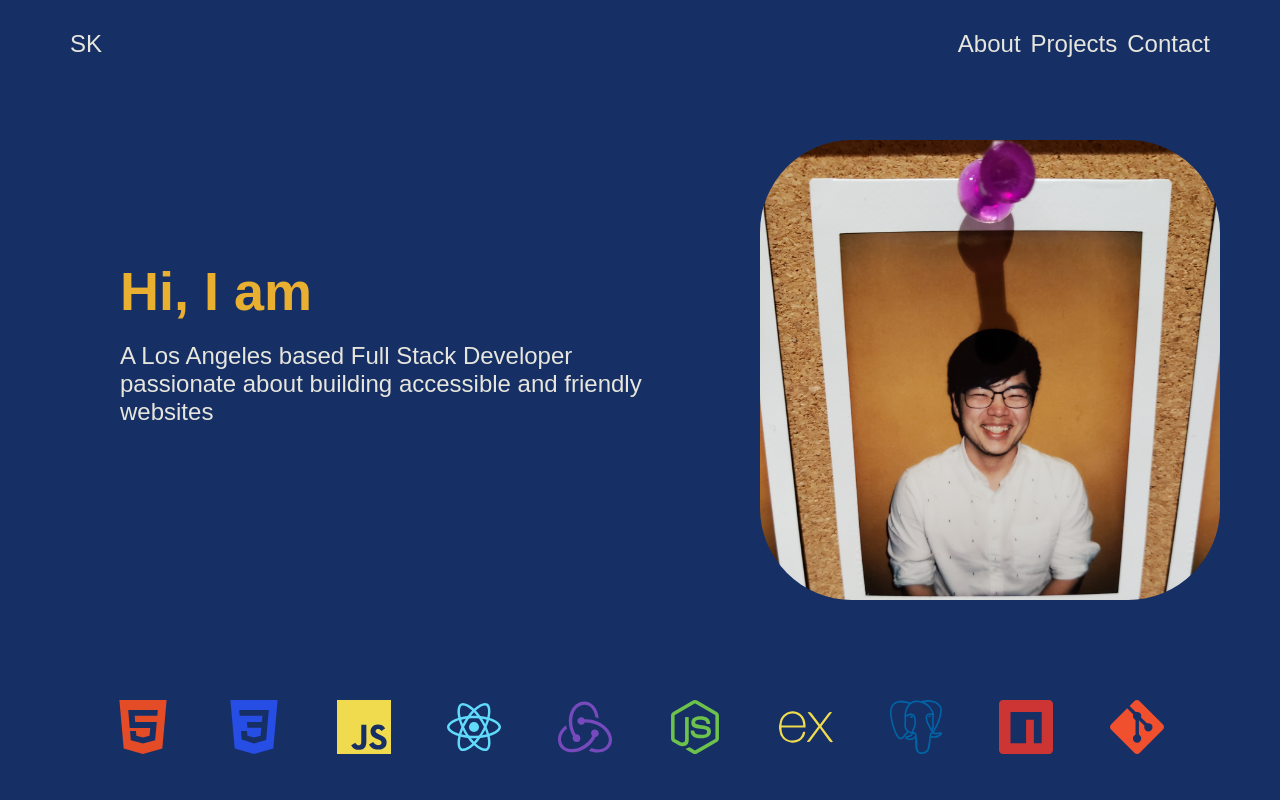
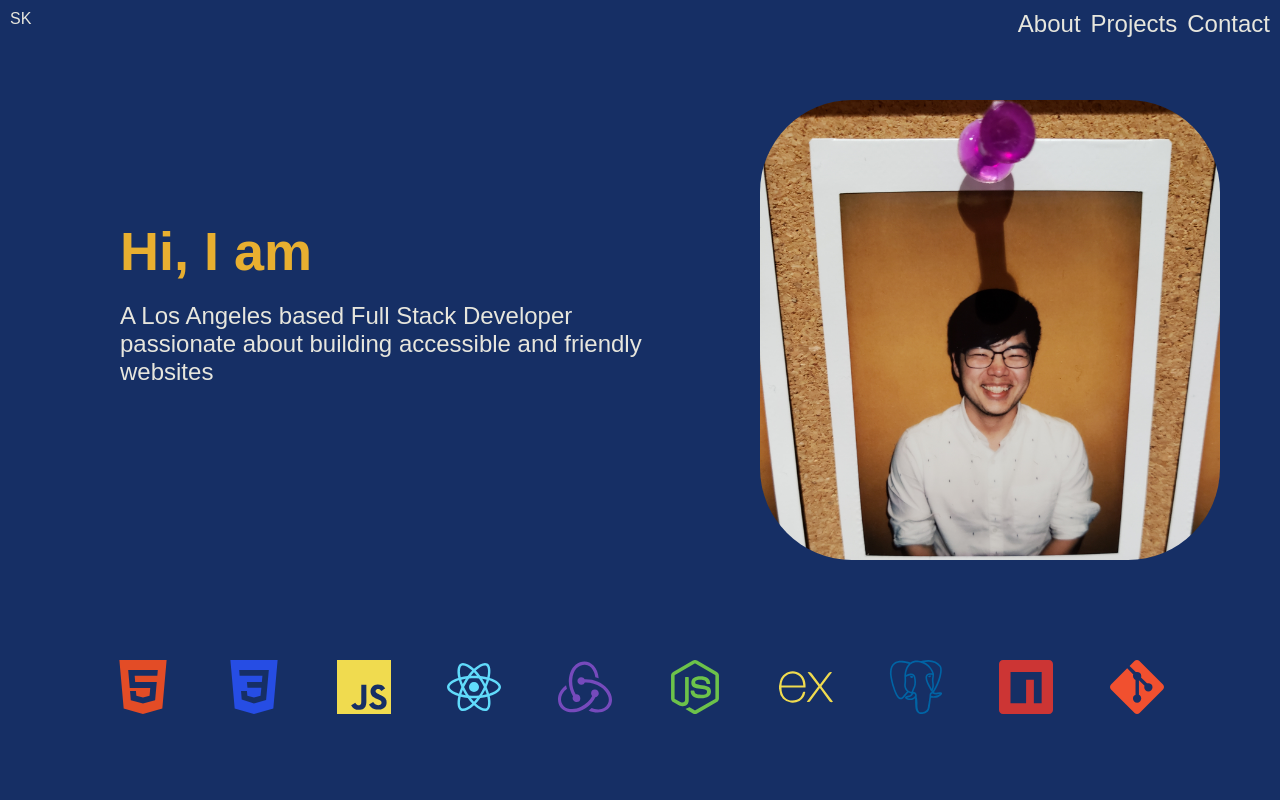
Before and after one commit to seung0708/seung0708.github.io, a React (Vite) app: page / in a window 1280 px wide. Shown: the top 800 px of the page. Built offline with nearby package versions, Linux system fonts and the light colour scheme.

Commit message:
replaced all instances of class to className

```diff
--- a/src/components/About.jsx
+++ b/src/components/About.jsx
@@ -3,12 +3,12 @@ import React from 'react'
 const About = () => {
   return (
     <section id="about">
-        <div class="about container">
-            <div class="about_heading">
+        <div className="about container">
+            <div className="about_heading">
                 <h2>About Me</h2>
                 <p>I am Full Stack Developer living in Los Angeles, CA</p>
             </div>
-            <div class="about_intro">
+            <div className="about_intro">
                 <p>In 2019, I began my journey into tech from inside sales, graduating from a bootcamp in 2020. </p>
                 <p>In 2021, I got my first job as an Associate Software Developer, focusing primarily on database management.</p>
                 <p>In 2023, I left my role to support the family business, where I realized how web development could directly benefit businesses like my parents'</p>
--- a/src/components/Contact.jsx
+++ b/src/components/Contact.jsx
@@ -3,12 +3,12 @@ import React from 'react'
 const Contact = () => {
   return (
     <section id="contact">
-            <div class="container">
-                <div class="contact_heading">
+            <div className="container">
+                <div className="contact_heading">
                     <h2>Contact Me</h2>
                     <p>Say hello @ seung.kim0708@gmail.com</p>
                     <p>For my info, here's my <a href="./assets/General Resume (2).pdf">resume</a></p>
-                    <div class="social_links">
+                    <div className="social_links">
                         <a href="https://www.linkedin.com/in/seung-kim-8a3469133/">
                             <img src="./assets/images/linkedin.png" />
                         </a>
@@ -17,21 +17,21 @@ const Contact = () => {
                         </a>
                     </div>
                 </div>
-                <div class="contact_form">
+                <div className="contact_form">
                     <form>
-                        <div class="contact_form_field">
+                        <div className="contact_form_field">
                             <label>Name:</label>
                             <input type="text" id="name" name="name" required/>
                         </div>
-                        <div class="contact_form_field">
+                        <div className="contact_form_field">
                             <label>Email:</label>
                             <input type="email" id="email" name="email" required/>
                         </div>
-                        <div class="contact_form_field">
+                        <div className="contact_form_field">
                             <label>Subject:</label>
                             <input type="text" id="subject" name="subject" required/>
                         </div>
-                        <div class="contact_form_field">
+                        <div className="contact_form_field">
                             <label>Message:</label>
                             <textarea required></textarea>
                         </div>
--- a/src/components/Header.jsx
+++ b/src/components/Header.jsx
@@ -4,13 +4,15 @@ import { NavLink } from 'react-router-dom'
 const Header = () => {
   return (
     <header>
-        <div class="container">
-            <nav class="desktop_nav">
-                <div class="logo">SK</div>
-                <ul class="nav_links">
-                    <li class="nav_link"><a href="#about">About</a></li>
-                    <li class="nav_link"><a href="#projects">Projects</a></li>
-                    <li class="nav_link"><a href="#contact">Contact</a></li>
+        <div classNameName="container">
+            <nav classNameName="desktop_nav">
+              <div classNameName='logo'>
+                <div classNameName="logo">SK</div>
+              </div>
+                <ul className="nav_links">
+                    <li className="nav_link"><a href="#about">About</a></li>
+                    <li className="nav_link"><a href="#projects">Projects</a></li>
+                    <li className="nav_link"><a href="#contact">Contact</a></li>
                 </ul>
             </nav>
         </div>
--- a/src/components/Hero.tsx
+++ b/src/components/Hero.tsx
@@ -3,15 +3,15 @@ import React from 'react'
 const Hero = () => {
   return (
     <section id="hero">
-        <div class="container">
-            <div class="hero">
-                <div class="hero_heading">
+        <div className="container">
+            <div className="hero">
+                <div className="hero_heading">
                     <h1>Hi, I am <span id="typing-text"></span></h1>
                     <p>A Los Angeles based Full Stack Developer passionate about building accessible and friendly websites</p>
                 </div>
-                <img class="hero_img" src="./assets/images/IMG_20190312_191356_018.jpg" />
+                <img className="hero_img" src="./assets/images/IMG_20190312_191356_018.jpg" />
             </div>
-            <div class="skills">
+            <div className="skills">
                 <img src="./assets/images/html5.svg" />
                 <img src="./assets/images/css3.svg" />
                 <img src="./assets/images/javascript.svg" alt="" />
--- a/src/components/Projects.tsx
+++ b/src/components/Projects.tsx
@@ -3,14 +3,14 @@ import React from 'react'
 const Projects = () => {
   return (
     <section id="projects">
-            <div class="container">
-                <div class="projects_heading">
+            <div className="container">
+                <div className="projects_heading">
                     <h2>Projects</h2>
                     <p>Here are some featured projects that showcase my passion for full stack development</p>
                 </div>
-                <div class="projects_details">
+                <div className="projects_details">
                     <img src="./assets/images/ecohaven.png" />
-                    <div class="projects_details_heading">
+                    <div className="projects_details_heading">
                         <h3>Landing Page for EcoHaven</h3>
                         <p>Designed and built a web page for a company called EcoHaven. It is fully responsive</p>
                     </div>
```
